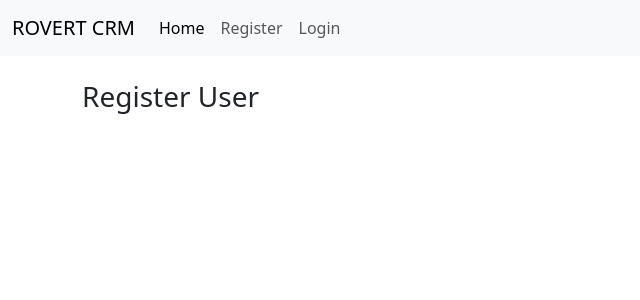
After one commit to Fmakiad/Django-CRM, a Django app: template web/templates/web/register.html in a window 1280 px wide. The commit adds this page. Shown: the top 300 px of the page, without its empty margins (0-640 px from the left). Run offline with Django 5.2, Linux system fonts and the light colour scheme; the template is opened without the code that fills it, so the values that code supplies are empty.

Commit message:
registration

```diff
--- a/web/templates/web/nav.html
+++ b/web/templates/web/nav.html
@@ -9,6 +9,10 @@
         <ul class="navbar-nav me-auto mb-2 mb-lg-0">
           <li class="nav-item">
             <a class="nav-link active" aria-current="page" href="#">Home</a>
+          </li>
+
+          <li class="nav-item">
+            <a class="nav-link" href="{% url 'web:register' %}">Register</a>
           </li>
 
           {% if user.is_authenticated %}
--- /dev/null
+++ b/web/templates/web/register.html
@@ -0,0 +1,6 @@
+{% extends "web/base.html" %}
+
+{% block content %}
+<h3>Register User</h3>
+
+{% endblock content %}
--- a/web/urls.py
+++ b/web/urls.py
@@ -6,4 +6,5 @@ urlpatterns = [
     path('', views.index, name='index'),
     path('login/', views.user_login, name='login'),
     path('logout/', views.user_logout, name= 'logout'),
+    path('register/', views.register_user, name= 'register'),
 ]
--- a/web/views.py
+++ b/web/views.py
@@ -31,3 +31,6 @@ def user_logout(request):
     logout(request)
     messages.success(request, " You've been logged out!")
     return redirect('web:index')
+
+def register_user(request):
+    return render(request, 'web/register.html', {})
```
Also changed, not shown: web/form.py (added, +32 -0 lines).
